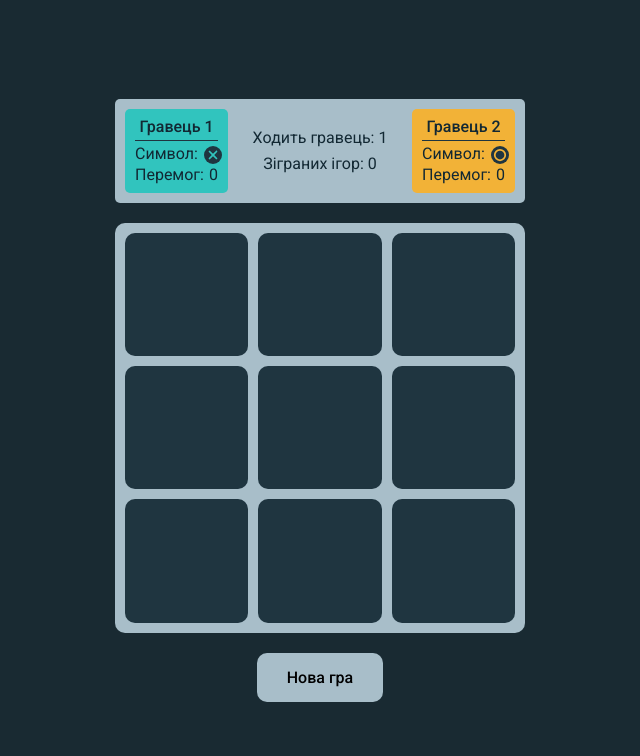
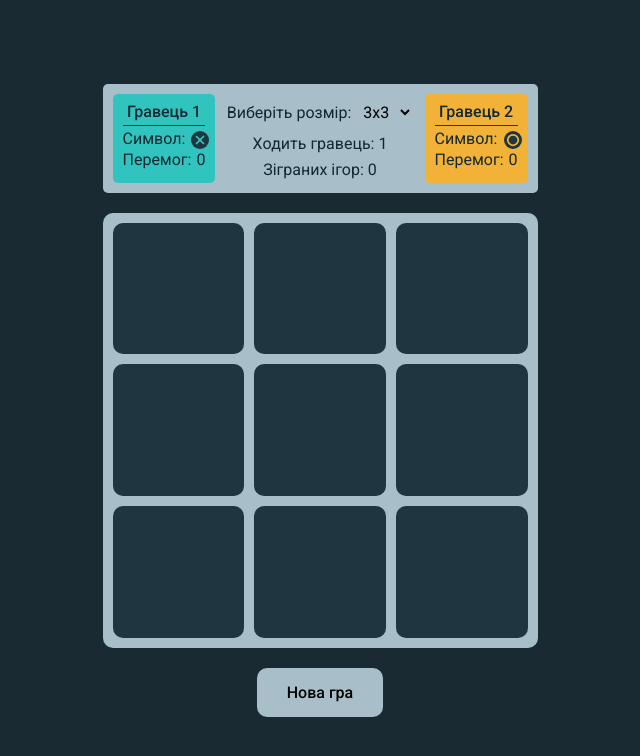
Before and after one commit to Sergittko/tic-tac-toe, a React (Create React App) app: page / in a window 1280 px wide. Shown: the top 756 px of the page, without its empty margins (320-960 px from the left). Built offline with nearby package versions, Linux system fonts and the light colour scheme.

Commit message:
added size changing

```diff
--- a/src/App.js
+++ b/src/App.js
@@ -8,12 +8,61 @@ function App() {
   const [gamesPlayed, setGamesPlayed] = useState(0);
   const [firstPlayerWins, setFirstPlayerWins] = useState(0);
   const [secondPlayerWins, setSecondPlayerWins] = useState(0);
+  const [selectedSize, setSelectedSize] = useState(9);
+  const [currentGameSize, setCurrentGameSize] = useState(selectedSize);
 
+  const handleSizeChange = (e) => {
+    setSelectedSize(+e.target.value);
+  };
+  const resizeWidth = (size) => {
+    switch (size) {
+      case 9:
+        return {
+          maxWidth: "435px",
+          height: "435px",
+        };
+      case 16:
+        return {
+          maxWidth: "510px",
+          height: "510px",
+        };
+      case 25:
+        return {
+          maxWidth: "570px",
+          height: "570px",
+        };
+
+      default:
+        return {
+          maxWidth: "435px",
+          height: "435px",
+        };
+    }
+  };
   return (
-    <div className={style.gameContainer}>
+    <div className={style.gameContainer} style={resizeWidth(currentGameSize)}>
       <div className={style.playerInfo}>
         <PlayerInfo player={1} wins={firstPlayerWins} />
         <div className={style.gameInformation}>
+          <div>
+            <label htmlFor="grid-size">Виберіть розмір:</label>
+            <select
+              id="grid-size"
+              value={selectedSize}
+              onChange={handleSizeChange}
+              style={{
+                backgroundColor: "#a8bec9",
+                padding: "8px",
+                border: "none",
+                fontSize: "16px",
+                borderRadius: "4px",
+              }}
+            >
+              <option value={9}>3x3</option>
+              <option value={16}>4x4</option>
+              <option value={25}>5x5</option>
+            </select>
+          </div>
           <span className={style.playerMove}>
             Xодить гравець: {firstPlayer ? "1" : "2"}
           </span>
@@ -27,6 +76,9 @@ function App() {
         setGamesPlayed={setGamesPlayed}
         setFirstPlayerWins={setFirstPlayerWins}
         setSecondPlayerWins={setSecondPlayerWins}
+        setCurrentGameSize={setCurrentGameSize}
+        currentGameSize={currentGameSize}
+        selectedSize={selectedSize}
       />
     </div>
   );
--- a/src/App.module.scss
+++ b/src/App.module.scss
@@ -3,7 +3,7 @@
   display: flex;
   flex-direction: column;
   justify-content: center;
-  max-width: 410px;
+  max-width: 435px;
   padding: 0 20px;
   box-sizing: content-box;
   margin: 0 auto;
--- a/src/assets/GameLogic.js
+++ b/src/assets/GameLogic.js
@@ -1,4 +1,9 @@
-export const checkWinner = (squares) => {
+export const checkWinner = (squares, size) => {
+  if (size === 9) return checkWinnerX3(squares);
+  if (size === 16) return checkWinnerX4(squares);
+  if (size === 25) return checkWinnerX5(squares);
+};
+export const checkWinnerX3 = (squares) => {
   const lines = [
     [0, 1, 2],
     [3, 4, 5],
@@ -19,3 +24,64 @@ export const checkWinner = (squares) => {
 
   return null;
 };
+
+export const checkWinnerX4 = (squares) => {
+  const lines = [
+    [0, 1, 2, 3],
+    [4, 5, 6, 7],
+    [8, 9, 10, 11],
+    [12, 13, 14, 15],
+    [0, 4, 8, 12],
+    [1, 5, 9, 13],
+    [2, 6, 10, 14],
+    [3, 7, 11, 15],
+    [0, 5, 10, 15],
+    [12, 9, 6, 3],
+  ];
+
+  for (let i = 0; i < lines.length; i++) {
+    const [a, b, c, d] = lines[i];
+    if (
+      squares[a] &&
+      squares[a] === squares[b] &&
+      squares[a] === squares[c] &&
+      squares[a] === squares[d]
+    ) {
+      return squares[a];
+    }
+  }
+
+  return null;
+};
+
+export const checkWinnerX5 = (squares) => {
+  const lines = [
+    [0, 1, 2, 3, 4],
+    [5, 6, 7, 8, 9],
+    [10, 11, 12, 13, 14],
+    [15, 16, 17, 18, 19],
+    [20, 21, 22, 23, 24],
+    [0, 5, 10, 15, 20],
+    [1, 6, 11, 16, 21],
+    [2, 7, 12, 17, 22],
+    [3, 8, 13, 18, 23],
+    [4, 9, 14, 19, 24],
+    [0, 6, 12, 18, 24],
+    [4, 8, 12, 16, 20],
+  ];
+
+  for (let i = 0; i < lines.length; i++) {
+    const [a, b, c, d, e] = lines[i];
+    if (
+      squares[a] &&
+      squares[a] === squares[b] &&
+      squares[a] === squares[c] &&
+      squares[a] === squares[d] &&
+      squares[a] === squares[e]
+    ) {
+      return squares[a];
+    }
+  }
+
+  return null;
+};
--- a/src/components/Game/Board/Board.jsx
+++ b/src/components/Game/Board/Board.jsx
@@ -1,9 +1,40 @@
 import style from "./Board.module.scss";
 import Square from "./../Square/Square";
 
-const Board = ({ squares, onSquareClick, showPreloader }) => {
+const Board = ({ squares, onSquareClick, showPreloader, currentGameSize }) => {
+  const resizeBoard = (size) => {
+    switch (size) {
+      case 9:
+        return {
+          gridTemplateColumns: "1fr 1fr 1fr ",
+          gridTemplateRows: "1fr 1fr 1fr",
+          maxWidth: "435px",
+          height: "435px",
+        };
+      case 16:
+        return {
+          gridTemplateColumns: "1fr 1fr 1fr 1fr",
+          gridTemplateRows: "1fr 1fr 1fr 1fr",
+          maxWidth: "510px",
+          height: "510px",
+        };
+      case 25:
+        return {
+          gridTemplateColumns: "1fr 1fr 1fr 1fr 1fr",
+          gridTemplateRows: "1fr 1fr 1fr 1fr 1fr",
+          maxWidth: "570px",
+          height: "570px",
+        };
+
+      default:
+        return {
+          gridTemplateColumns: "1fr 1fr  ",
+          gridTemplateRows: "1fr 1fr  ",
+        };
+    }
+  };
   return (
-    <div className={style.boardContainer}>
+    <div className={style.boardContainer} style={resizeBoard(currentGameSize)}>
       {showPreloader ? <div className={style.renewGemePreloader}></div> : null}
       {squares.map((value, index) => (
         <Square
--- a/src/components/Game/Board/Board.module.scss
+++ b/src/components/Game/Board/Board.module.scss
@@ -1,7 +1,7 @@
 .boardContainer {
   position: relative;
-  max-width: 410px;
-  height: 410px;
+  max-width: 435px;
+  height: 435px;
   background-color: #a8bec9;
   margin: 20px auto;
   border-radius: 10px;
--- a/src/components/Game/Game.jsx
+++ b/src/components/Game/Game.jsx
@@ -10,14 +10,17 @@ const Game = ({
   setGamesPlayed,
   setFirstPlayerWins,
   setSecondPlayerWins,
+  currentGameSize,
+  setCurrentGameSize,
+  selectedSize,
 }) => {
-  const [squares, setSquares] = useState(Array(9).fill(null));
+  const [squares, setSquares] = useState(Array(currentGameSize).fill(null));
   const [showModal, setShowModal] = useState(false);
   const [modalMessage, setModalMessage] = useState(false);
   const [showPreloader, setShowPreloader] = useState(false);
 
   const handleClick = (index) => {
-    if (squares[index] || checkWinner(squares)) return;
+    if (squares[index] || checkWinner(squares, currentGameSize)) return;
     const newSquares = [...squares];
     newSquares[index] = firstPlayer ? 1 : 2;
     setSquares(newSquares);
@@ -25,7 +28,7 @@ const Game = ({
   };
 
   const finishGame = (draw = false) => {
-    const winner = checkWinner(squares);
+    const winner = checkWinner(squares, currentGameSize);
     (draw || winner) && setTimeout(() => setShowModal(true), 2000);
     if (winner) {
       winner === 1
@@ -46,16 +49,21 @@ const Game = ({
   };
 
   const resetGame = () => {
+    setCurrentGameSize(selectedSize);
     setShowPreloader(true);
     setFirstPlayer(true);
-    setSquares(Array(9).fill(null));
+    setSquares(Array(currentGameSize).fill(null));
     setTimeout(() => setShowPreloader(false), 1000);
   };
 
   useEffect(() => {
     if (!squares.some((el) => el === null)) return finishGame(true);
-    if (checkWinner(squares)) return finishGame();
+    if (checkWinner(squares, currentGameSize)) return finishGame();
   }, [squares]);
+
+  useEffect(() => {
+    setSquares(Array(currentGameSize).fill(null));
+  }, [currentGameSize]);
 
   return (
     <div>
@@ -63,6 +71,7 @@ const Game = ({
         squares={squares}
         onSquareClick={handleClick}
         showPreloader={showPreloader}
+        currentGameSize={currentGameSize}
       />
       <div className={style.buttonContainer}>
         <button className={style.button} onClick={() => resetGame()}>
```
